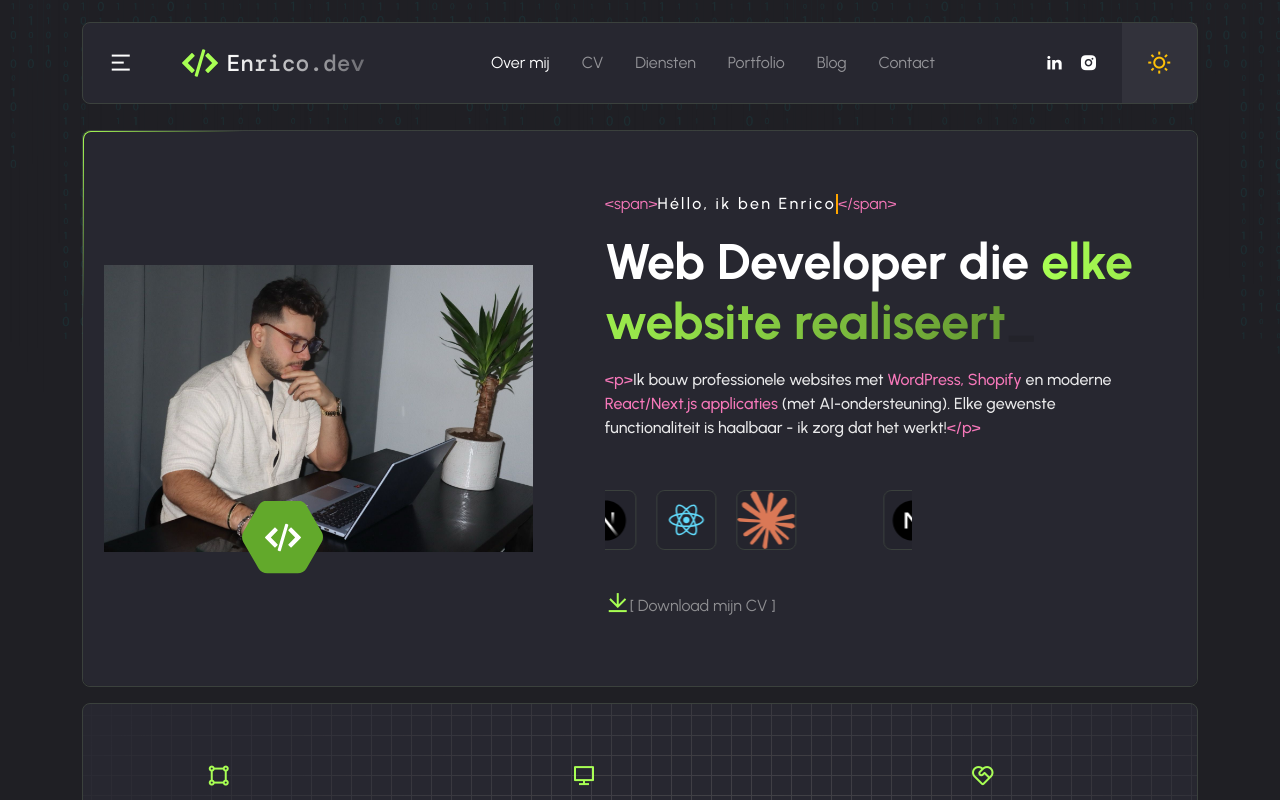
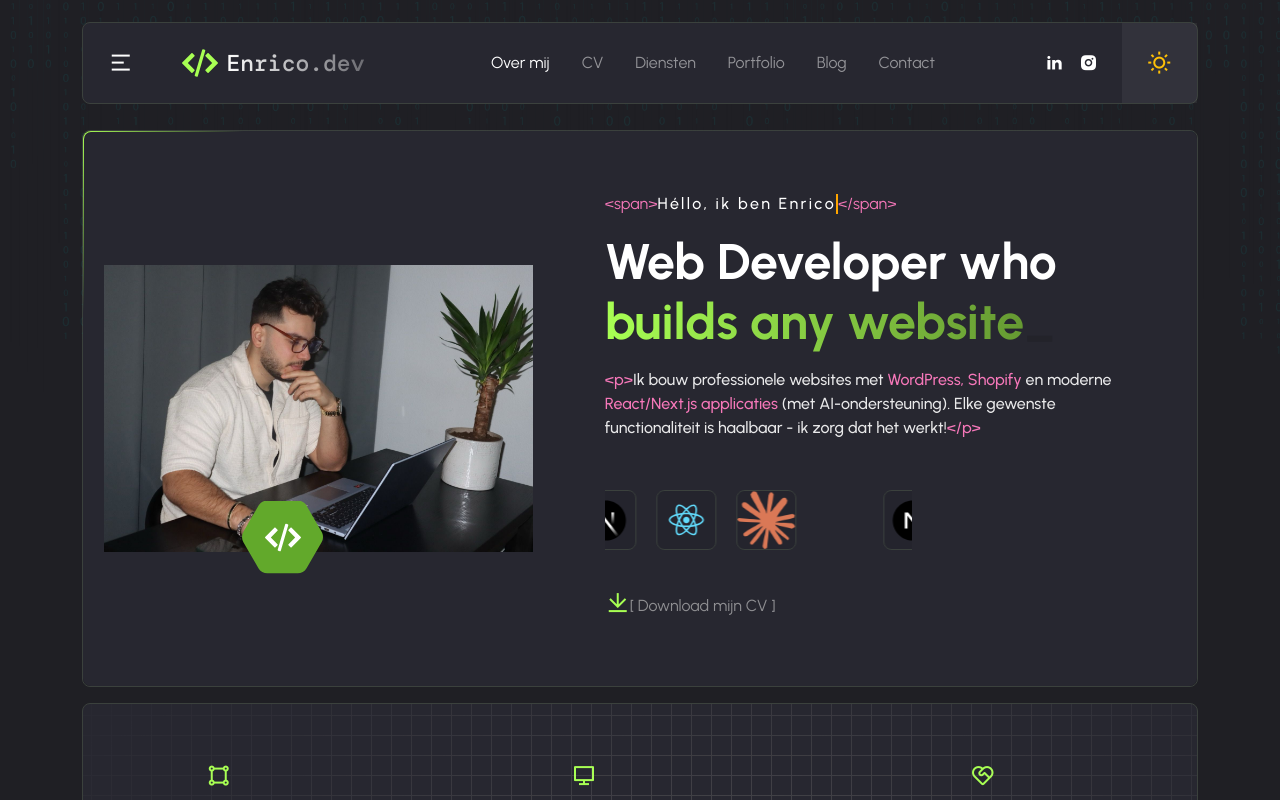
Before and after one commit to EnricoCarrasco/Enrico-Portfolio, a Next.js app: page / in a window 1280 px wide. Shown: the top 800 px of the page. Built offline with nearby package versions, Linux system fonts and the light colour scheme; a web font is replaced by a local one.

Commit message:
Translate main heading to English
Changed hero heading from Dutch "Web Developer die elke website realiseert"
to English "Web Developer who builds any website" for international audience.

```diff
--- a/components/sections/Home2.tsx
+++ b/components/sections/Home2.tsx
@@ -30,7 +30,7 @@ export default function Home2() {
 											</div>
 											&lt;/span&gt;
 										</div>
-										<h1 className="fs-50 my-3">Web Developer die <span className="text-linear-4">elke website realiseert</span><span className="flicker">_</span></h1>
+										<h1 className="fs-50 my-3">Web Developer who <span className="text-linear-4">builds any website</span><span className="flicker">_</span></h1>
 										<p className="mb-6 text-secondary-2">&lt;p&gt;<span className="text-dark">Ik bouw professionele websites met</span> <span className="text-secondary-2">WordPress</span>, <span className="text-secondary-2">Shopify</span> <span className="text-dark">en moderne</span> <span className="text-secondary-2">React/Next.js applicaties</span> <span className="text-dark">(met AI-ondersteuning). Elke gewenste functionaliteit is haalbaar - ik zorg dat het werkt!</span>&lt;/p&gt;</p>
 										<div className="row">
 											<div className="col-7">
```
